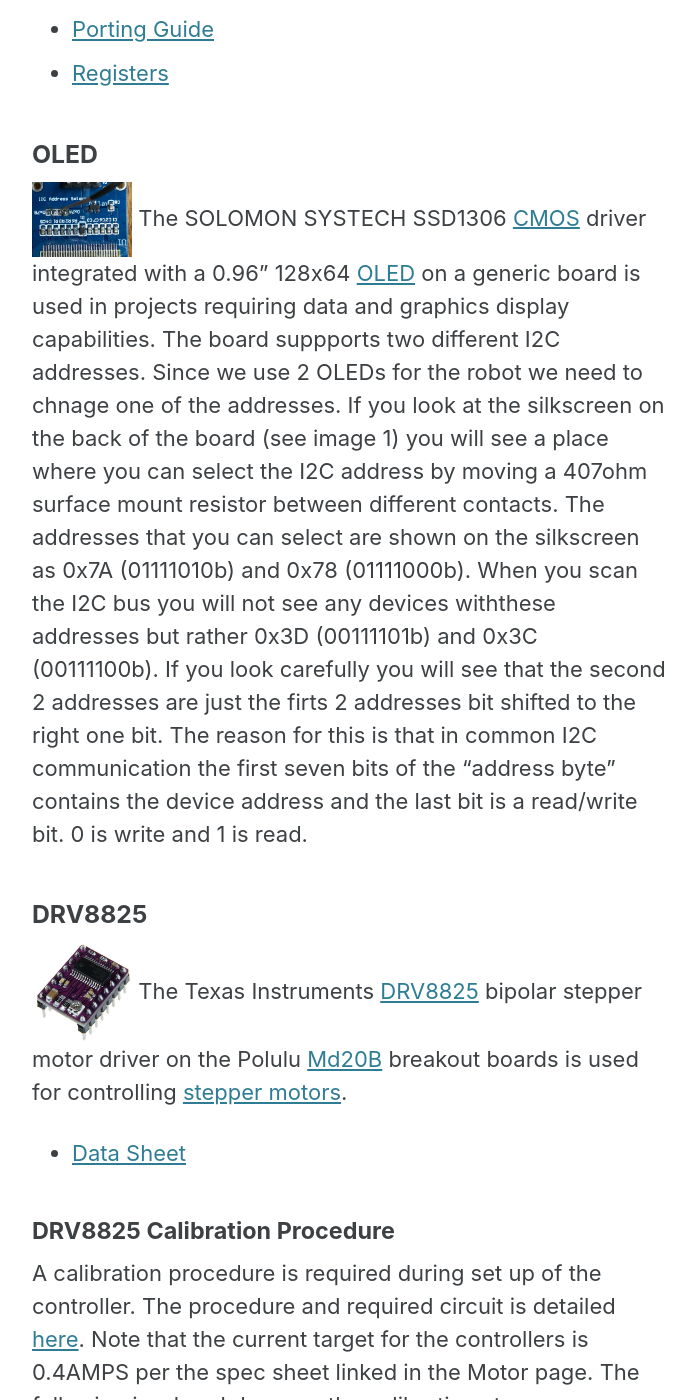
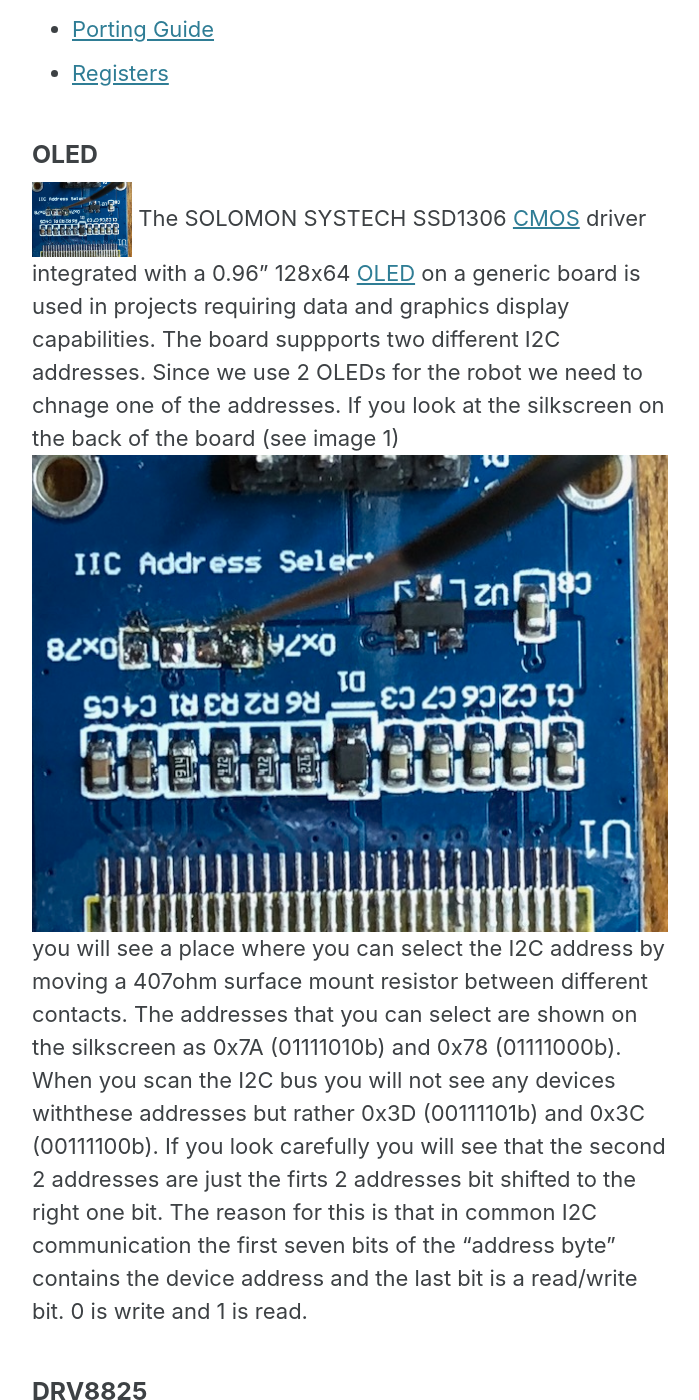
Before and after one commit to va3wam/va3wam.github.io, a Jekyll site: the page built from _pages/circuitry.md, in a window 1280 px wide and 1400 px high, scrolled down 2679 px. Shown: the whole window, without its empty margins (290-989 px from the left). Built offline with Jekyll 4.4.1, drawn with Linux system fonts in a browser that asks for light colours; cached includes are drawn as plain includes.

Commit message:
Update circuitry.md

```diff
--- a/_pages/circuitry.md
+++ b/_pages/circuitry.md
@@ -58,7 +58,9 @@ for a dedicated application.
 ### OLED
 <img src="/assets/images/I2C-OLED-back.jpg" alt="OLED" height="100" width="100">
 The SOLOMON SYSTECH <bold>SSD1306</bold> <a href="https://en.wikipedia.org/wiki/CMOS">CMOS</a> driver integrated with a 0.96" 128x64 <a href="https://en.wikipedia.org/wiki/OLED">OLED</a> on a generic board is used in projects requiring data and graphics display capabilities.
-The board suppports two different I2C addresses. Since we use 2 OLEDs for the robot we need to chnage one of the addresses. If you look at the silkscreen on the back of the board (see image 1) you will see a place where you can select the I2C address by moving a 407ohm surface mount resistor between different contacts. The addresses that you can select are shown on the silkscreen as 0x7A (01111010b) and 0x78 (01111000b). When you scan the I2C bus you will not see any devices withthese addresses but rather 0x3D (00111101b) and 0x3C (00111100b). If you look carefully you will see that the second 2 addresses are just the firts 2 addresses bit shifted to the right one bit. The reason for this is that in common I2C communication the first seven bits of the "address byte" contains the device address and the last bit is a read/write bit. 0 is write and 1 is read.
+The board suppports two different I2C addresses. Since we use 2 OLEDs for the robot we need to chnage one of the addresses. If you look at the silkscreen on the back of the board (see image 1)
+![OLED Back](/assets/images/I2C-OLED-back.jpg)
+you will see a place where you can select the I2C address by moving a 407ohm surface mount resistor between different contacts. The addresses that you can select are shown on the silkscreen as 0x7A (01111010b) and 0x78 (01111000b). When you scan the I2C bus you will not see any devices withthese addresses but rather 0x3D (00111101b) and 0x3C (00111100b). If you look carefully you will see that the second 2 addresses are just the firts 2 addresses bit shifted to the right one bit. The reason for this is that in common I2C communication the first seven bits of the "address byte" contains the device address and the last bit is a read/write bit. 0 is write and 1 is read.
 
 ### DRV8825
 <img src="/assets/images/DVR8825.jpg" alt="DRV8825" height="100" width="100">
```
